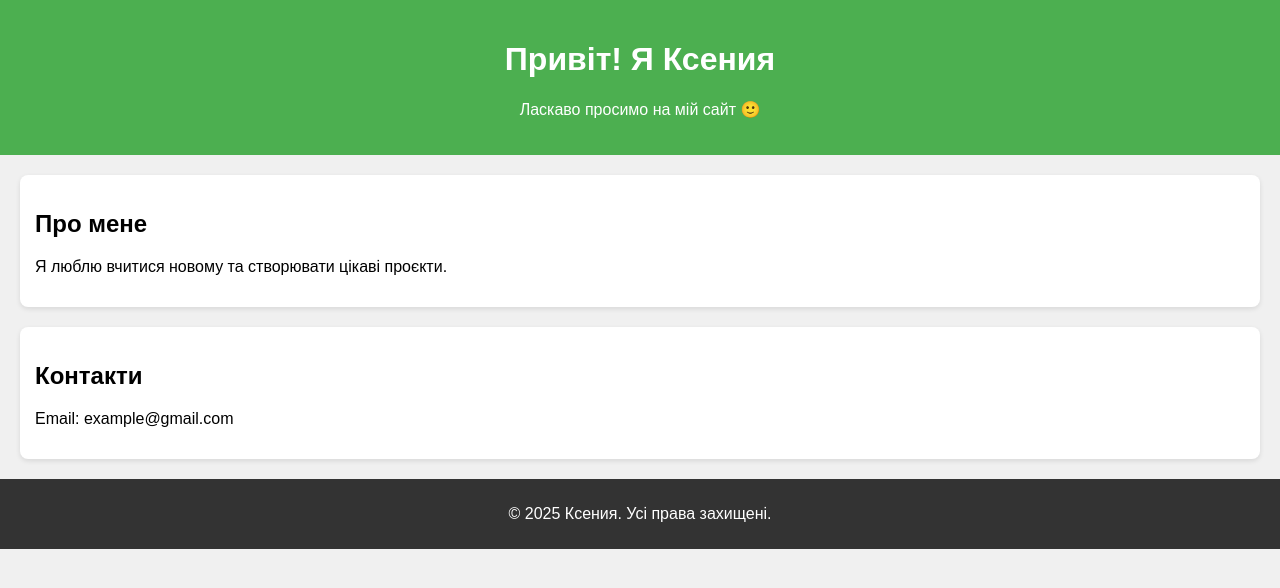
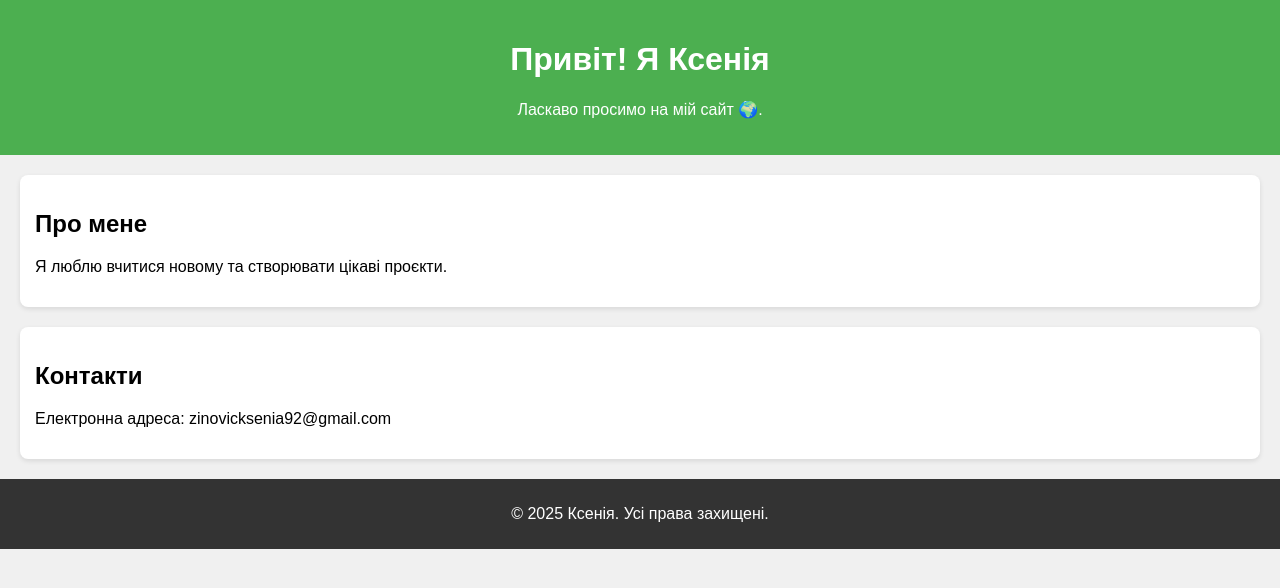
Before and after one commit to zinovicksenia92-coder/my-website, a plain HTML site: page index.html in a window 1280 px wide. Drawn offline with Linux system fonts and the light colour scheme.

Commit message:
Add files via upload

```diff
--- a/index.html
+++ b/index.html
@@ -7,8 +7,8 @@
 </head>
 <body>
   <header>
-    <h1>Привіт! Я Ксения</h1>
-    <p>Ласкаво просимо на мій сайт 🙂</p>
+    <h1>Привіт! Я Ксенія</h1>
+    <p>Ласкаво просимо на мій сайт 🌍.</p>
   </header>
 
   <main>
@@ -19,12 +19,12 @@
 
     <section>
       <h2>Контакти</h2>
-      <p>Email: example@gmail.com</p>
+      <p>Електронна адреса: zinovicksenia92@gmail.com</p>
     </section>
   </main>
 
   <footer>
-    <p>&copy; 2025 Ксения. Усі права захищені.</p>
+    <p>© 2025 Ксенія. Усі права захищені.</p>
   </footer>
 
   <script src="script.js"></script>
```
